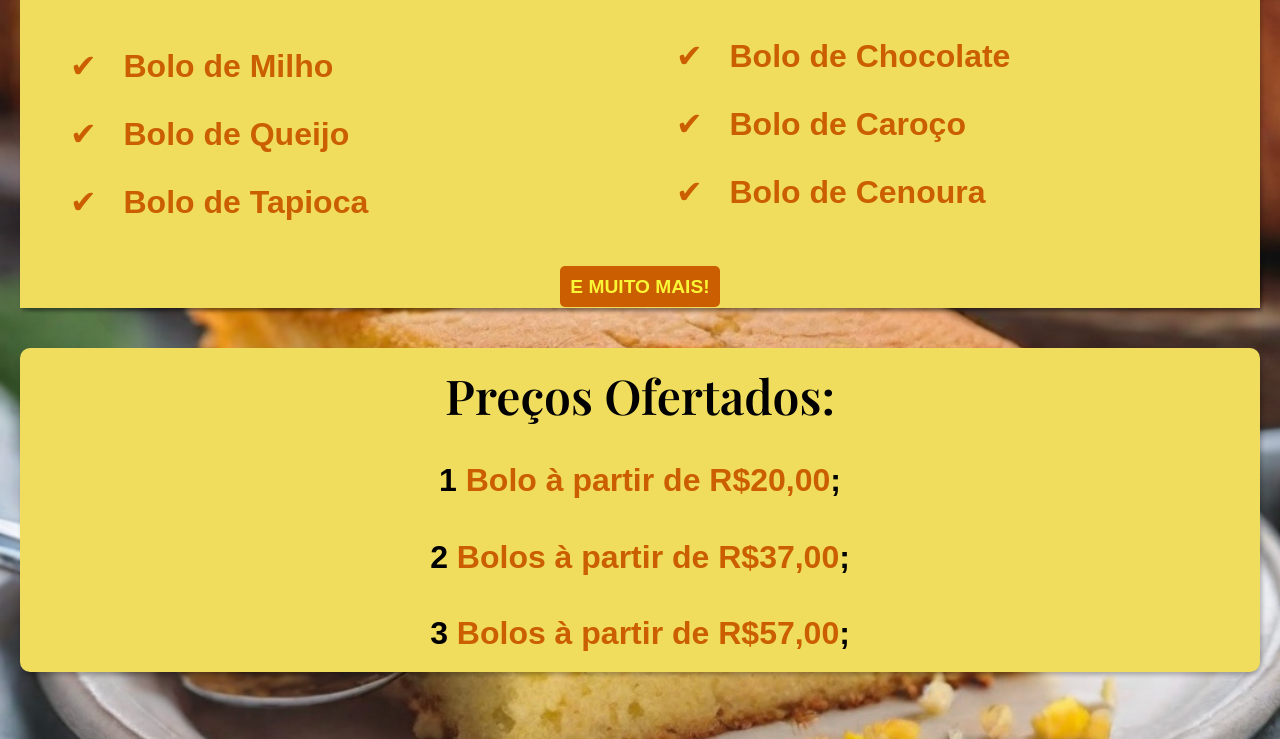
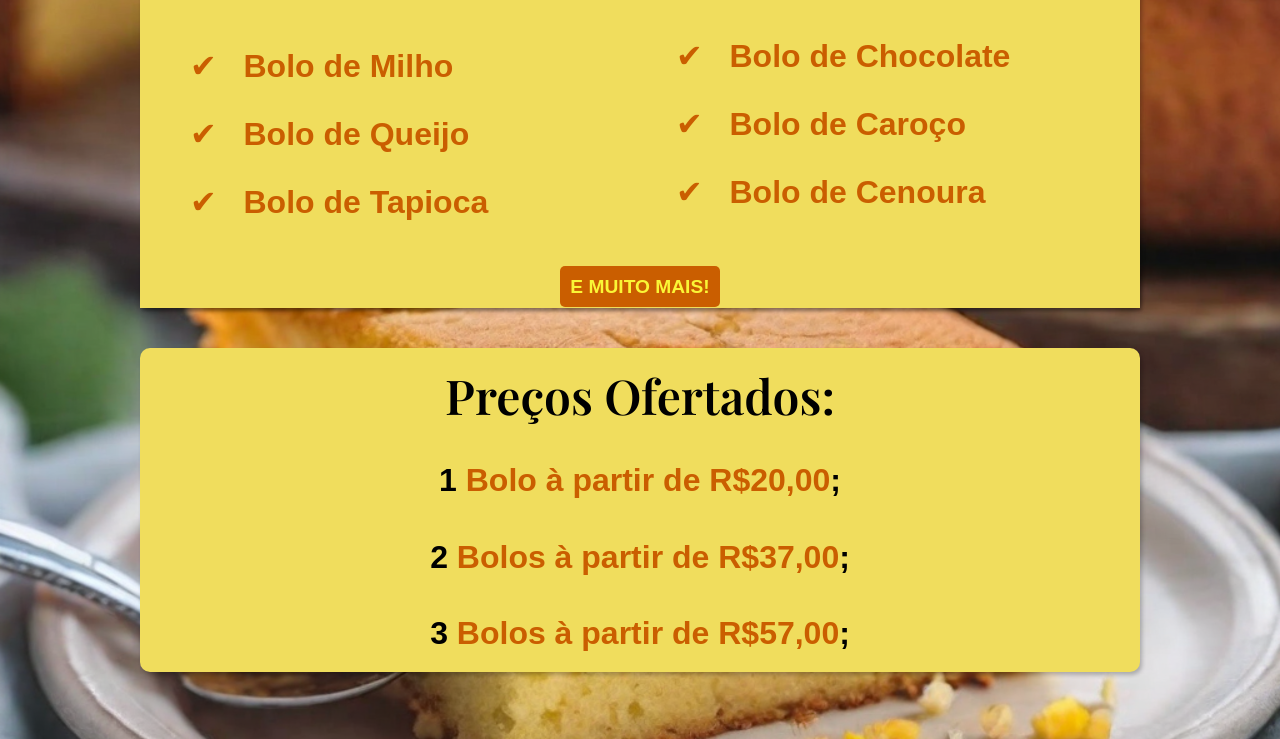
Before and after one commit to pedrohudsons/projeto-novo, a plain HTML site: page index.html in a window 1280 px wide. Shown: the part 441-1180 px from the top of the page. Drawn offline with nearby package versions, Linux system fonts and the light colour scheme.

Commit message:
pequena alteração no main

```diff
--- a/estilo/style.css
+++ b/estilo/style.css
@@ -89,7 +89,7 @@ nav >a:hover{
 
 main{
     min-width: 300px;
-    max-width: 1550px;
+    max-width: 1000px;
     margin: 20px auto;
     padding: 0px 20px;
 }
```
